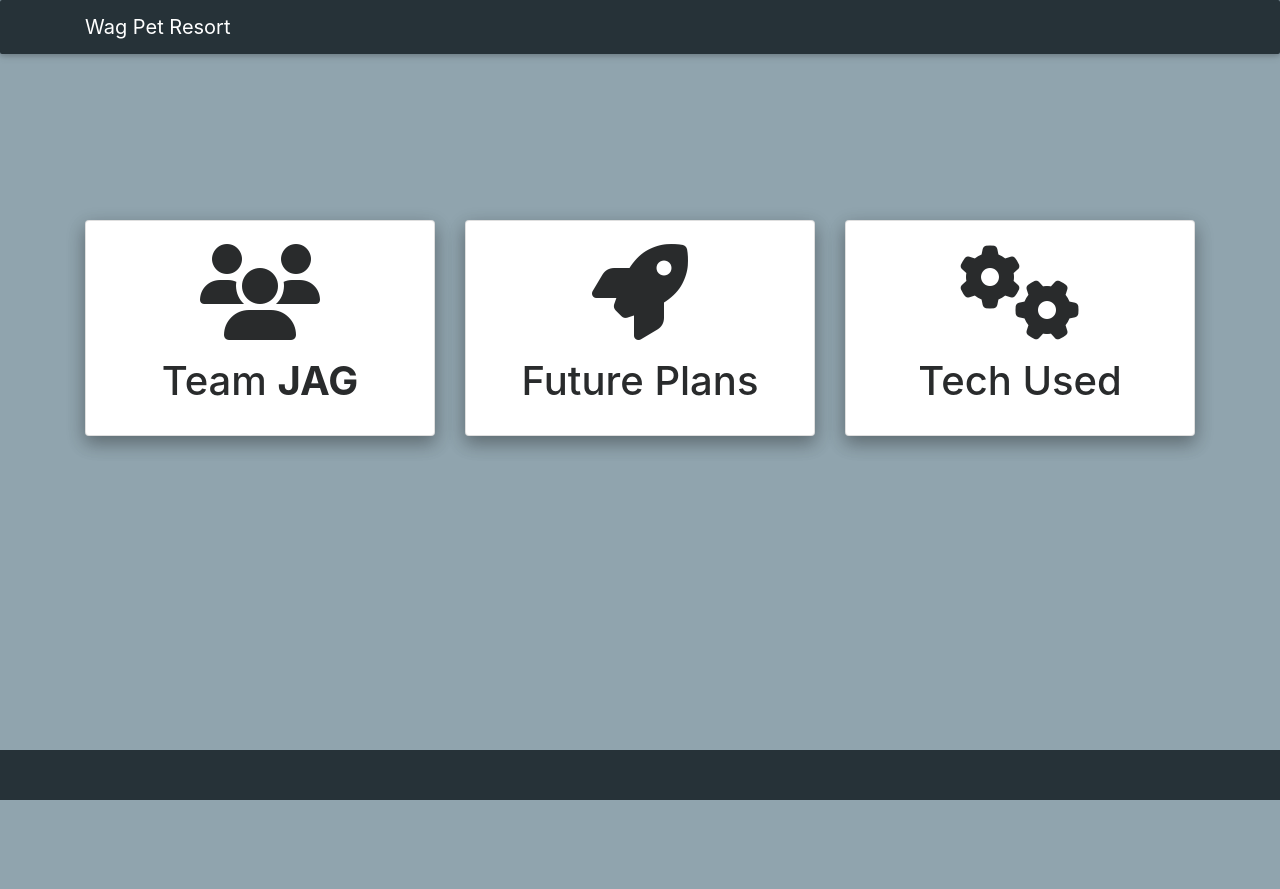
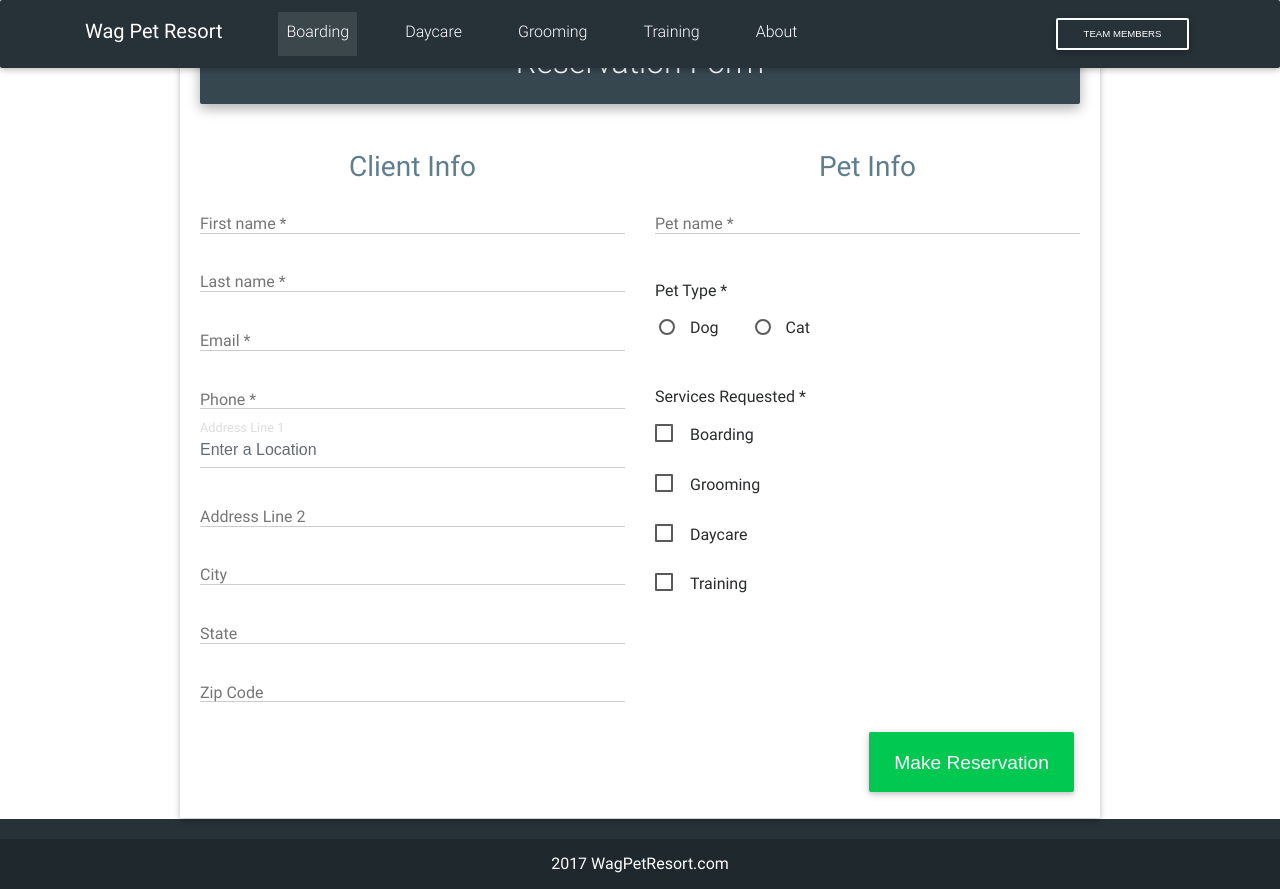
Before and after one commit to jaga-group/crm, a PHP site: page / in a window 1280 px wide. Before the commit the page ends 800 px from the top, so only its background shows below. Run offline with PHP 8.4, Linux system fonts and the light colour scheme; some libraries are stand-ins or nearby versions.

Commit message:
final touches - cleaning up file names to reflect real function as opposed to having 'test' in titles

```diff
--- a/assets/js/app2.js
+++ b/assets/js/app2.js
@@ -13,7 +13,7 @@ $(document).ready(function() {
 
 
     var uiConfig = {
-        signInSuccessUrl: 'landing-2.html',
+        signInSuccessUrl: 'admin-dashboard.html',
         signInOptions: [
             firebase.auth.GoogleAuthProvider.PROVIDER_ID,
         ]
--- a/index.php
+++ b/index.php
@@ -1 +1 @@
-<?php include_once("presentation.html"); ?>
+<?php include_once("reservation-form.html"); ?>
--- a/presentation.html
+++ b/presentation.html
@@ -39,7 +39,7 @@
 <!--NAVBAR-->
 <nav class="navbar navbar-toggleable-md navbar-dark fixed-top scrolling-navbar">
     <div class="container">
-        <a class="navbar-brand" id="home" href="res-info-test.html">
+        <a class="navbar-brand" id="home" href="reservation-form.html">
             <strong>Wag Pet Resort</strong>
         </a>
     </div>
--- a/res-info-test.html
+++ b/reservation-form.html
@@ -28,7 +28,7 @@
 
 <body class="body-wrap">
 
-<!--Navbar-->
+<!--NAVBAR-->
 <nav class="navbar navbar-toggleable-sm navbar-dark fixed-top scrolling-navbar">
     <div class="container">
         <button class="navbar-toggler navbar-toggler-right" type="button" data-toggle="collapse"
@@ -62,68 +62,37 @@
             <button id="admin" class="btn btn-sm  btn-outline-white" data-toggle="modal" data-target="#modal-login">
                 Team Members
             </button>
-            <!--</div>-->
             <!-- end firebaseui-auth-container-->
 
         </div>
     </div>
 </nav>
-        <!--end navbar-->
-
+<!--END NAVBAR-->
 
 
 <!-- Modal Login -->
-        <div class="modal fade modal-ext" id="modal-login" tabindex="-1" role="dialog" aria-labelledby="myModalLabel" aria-hidden="true">
+<div class="modal fade modal-ext" id="modal-login" tabindex="-1" role="dialog" aria-labelledby="myModalLabel"
+     aria-hidden="true">
     <div class="modal-dialog" role="document">
-        <!--Content-->
         <div class="modal-content">
-        <!--Header-->
             <div class="modal-header">
                 <button type="button" class="close" data-dismiss="modal" aria-label="Close">
                     <span aria-hidden="true">&times;</span>
                 </button>
                 <h3 class="w-100"><i class="fa fa-user"></i> Login</h3>
             </div>
-        <!--Body-->
             <div class="modal-body" id="firebaseui-auth-container">
 
-
-        <!--<button id="authorize-button" style="display: none;">Authorize</button>-->
-        <!--<button id="signout-button" style="display: none;">Sign Out</button>-->
-        <!--<pre id="content"></pre>-->
-
-
-        <!--<div class="md-form">-->
-        <!--<i class="fa fa-envelope prefix"></i>-->
-        <!--<input type="text" id="form2" class="form-control">-->
-        <!--<label for="form2">Your email</label>-->
-        <!--</div>-->
-
-        <!--<div class="md-form">-->
-        <!--<i class="fa fa-lock prefix"></i>-->
-        <!--<input type="password" id="form3" class="form-control">-->
-        <!--<label for="form3">Your password</label>-->
-        <!--</div>-->
-        <!--<div class="text-center">-->
-        <!--<button class="btn btn-primary btn-lg">Login</button>-->
-        <!--</div>-->
-        </div> <!-- end .modal-body-->
-        <!--Footer-->
+            </div>
             <div class="modal-footer">
-        <!--<div class="options text-right">-->
-        <!--<p>Not a member? <a href="#">Sign Up</a></p>-->
-        <!--<p>Forgot <a href="#">Password?</a></p>-->
-        <!--</div>-->
                 <button type="button" class="btn btn-default ml-auto" data-dismiss="modal">Close</button>
             </div>
-        </div> <!-- end .modal-content-->
+        </div>
     </div>
 </div>
 
-    </div>
-<!--/.Navbar-->
 
-<!--Carousel Wrapper-->
+<!--CAROUSEL-->
 <div id="carousel-example-3" class="carousel slide carousel-fade white-text" data-ride="carousel" data-interval="false">
     <!--Indicators-->
     <ol class="carousel-indicators">
@@ -131,9 +100,7 @@
         <li data-target="#carousel-example-3" data-slide-to="1"></li>
         <li data-target="#carousel-example-3" data-slide-to="2"></li>
     </ol>
-    <!--/.Indicators-->
 
-    <!--Slides-->
     <div class="carousel-inner" role="listbox">
 
         <!-- First slide -->
@@ -147,7 +114,6 @@
                 </div>
             </div>
         </div>
-        <!--/.First slide-->
 
         <!-- Second slide -->
         <div class="carousel-item view hm-black-light"
@@ -161,7 +127,6 @@
             </div>
 
         </div>
-        <!--/.Second slide -->
 
         <!-- Third slide -->
         <div class="carousel-item view hm-black-light"
@@ -170,15 +135,11 @@
             <div class="full-bg-img flex-center white-text">
                 <div class="animated fadeInUp col-md-12 text-center marquee">
                     <h1 class="h1-responsive"><strong>We Value Exercise and Companionship</strong></h1>
-                    </li>
                     <p>Supervised fun playtimes and activities customized for your pet</p>
                 </div>
             </div>
-
         </div>
-        <!--/.Third slide-->
     </div>
-    <!--/.Slides-->
 
     <!--Controls-->
     <a class="carousel-control-prev" href="#carousel-example-3" role="button" data-slide="prev">
@@ -189,21 +150,18 @@
         <span class="carousel-control-next-icon" aria-hidden="true"></span>
         <span class="sr-only">Next</span>
     </a>
-    <!--/.Controls-->
 </div>
-<!--/.Carousel Wrapper-->
+<!--END CAROUSEL-->
 
 <br>
 
-<!--Content-->
+<!--CONTENT-->
 <div class="container content-area">
     <div class="row" id="res-form-container">
         <div class="col-lg-1"></div>
         <div class="col-lg-10">
-            <!--Card-->
             <div class="card" id="res-card">
                 <div class="card-block" id="res-form">
-                    <!--Optional Header-->
                     <div class="form-header special-color">
                         <h2>Reservation Form</h2>
                     </div>
@@ -231,7 +189,7 @@
                                     <div class="md-form">
                                         <input type="text" id="client-phone" class="form-control" required=""
                                                data-parsley-minlength="10" data-parsley-pattern="^[\d\+\-\.\(\)\/\s]*$"
-                                               required="" data-parsley-minlength-message="Value should be at least
+                                               data-parsley-minlength-message="Value should be at least
                                                10 digits (include area code)" data-parsley-pattern-message="Only digits
                                                and special characters allowed">
                                         <label for="client-phone">Phone *</label>
@@ -359,7 +317,7 @@
     </div>
     <div class="col-lg-1"></div>
 </div>
-<!--/.Content-->
+<!--END CONTENT-->
 
 <!--FOOTER-->
 <footer class="sticky-footer page-footer center-on-small-only">
@@ -367,7 +325,8 @@
         <a id="pres-link" href="presentation.html">
             <div class="container-fluid">
                 2017 WagPetResort.com
-        </div> </a>
+            </div>
+        </a>
     </div>
 </footer>
 <!--END FOOTER-->
@@ -395,8 +354,6 @@
 
 <!--Google Cal Auth-->
 <script async defer src="https://apis.google.com/js/api.js"></script>
-<!--onload="this.onload=function(){};handleClientLoad()"-->
-<!--onreadystatechange="if (this.readyState === 'complete') this.onload()">-->
 
 <!--</script>-->
 <script src="https://apis.google.com/js/api.js"></script>
```
Also changed, not shown: admin-dashboard.html (renamed from landing-2.html, +2 -6 lines). Lines whose indentation alone changed are shown as unchanged.
